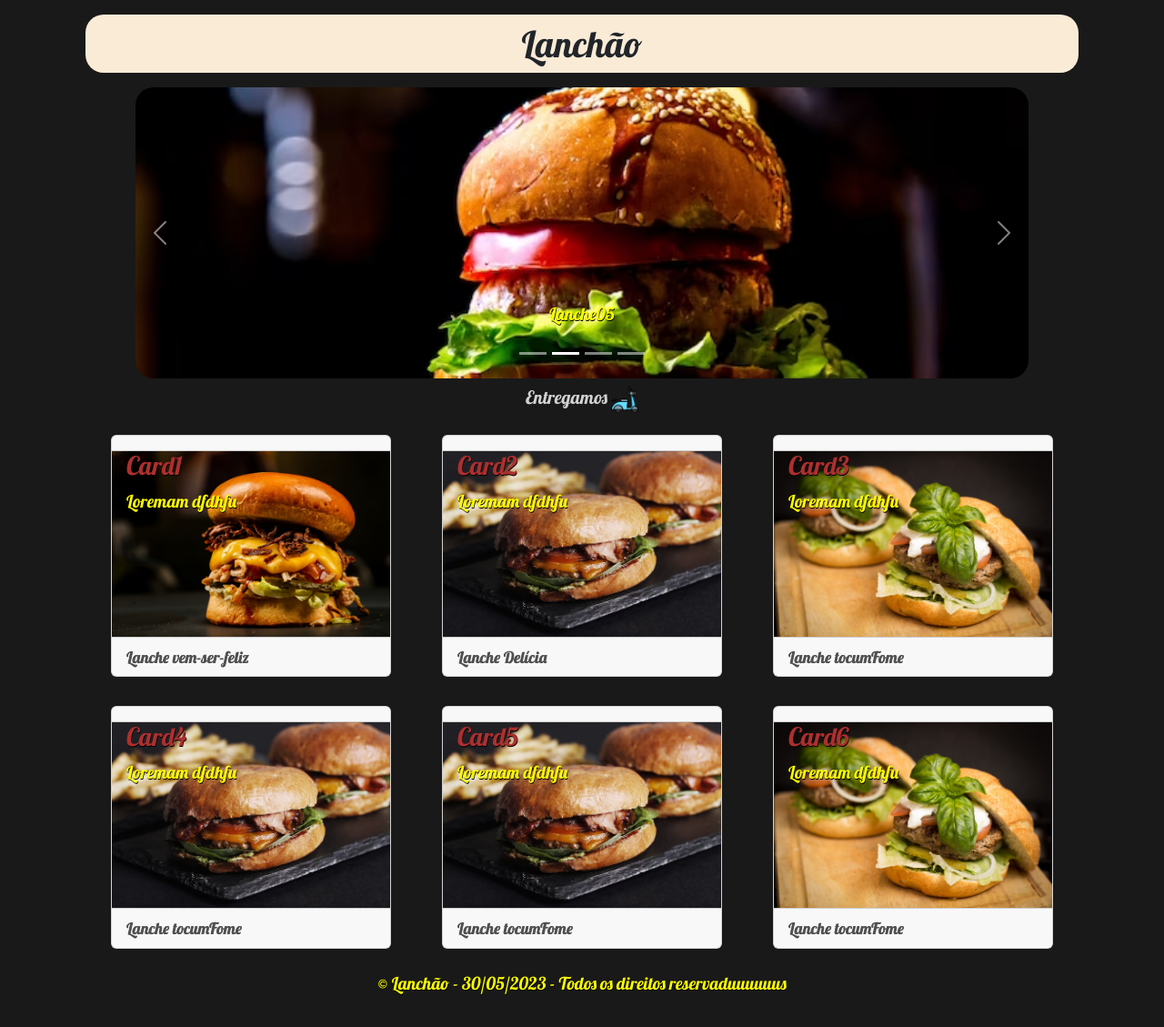
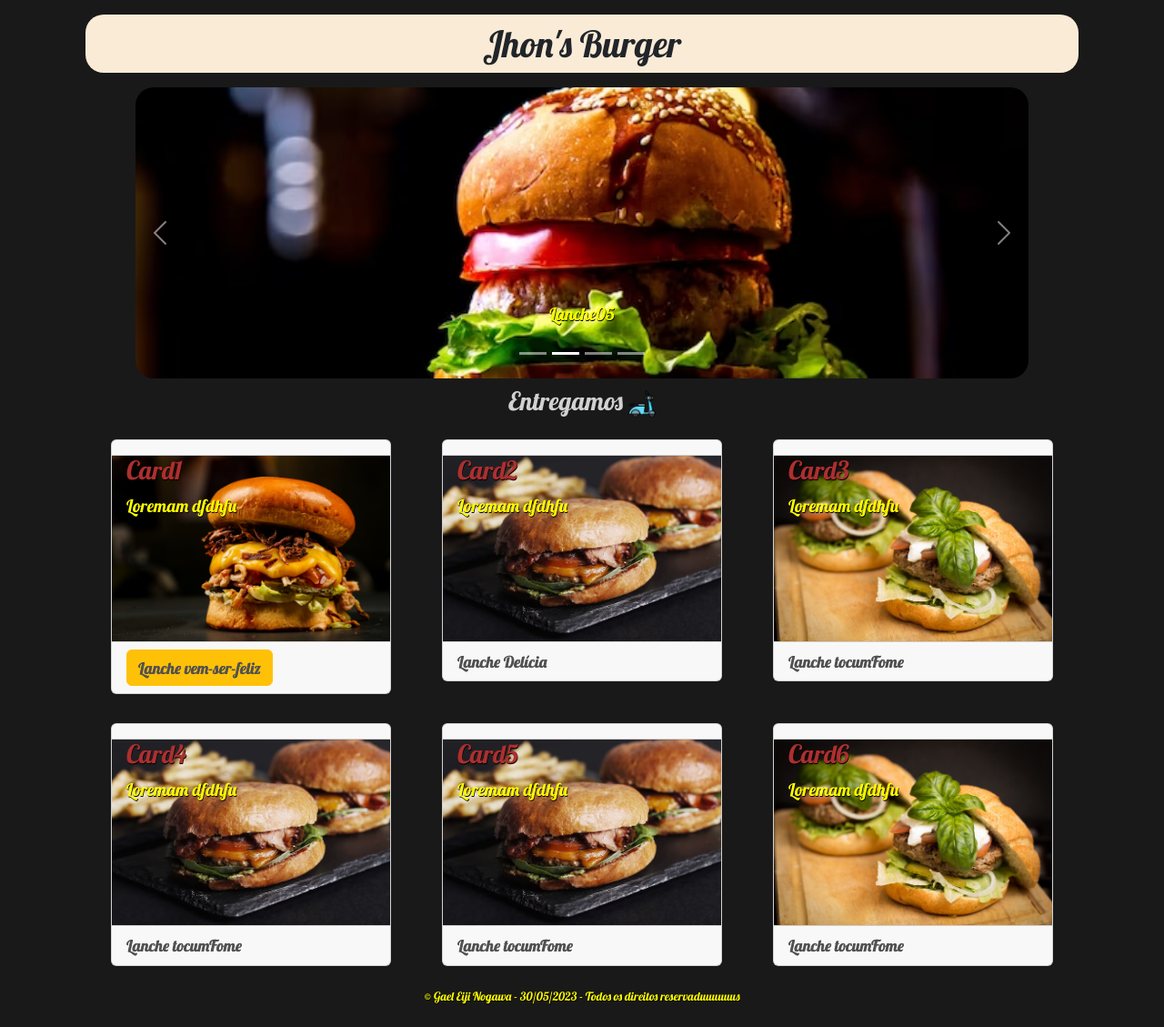
Before and after one commit to Gael-Nogawa/burguer, a plain HTML site: page index.html in a window 1280 px wide. Shown: the whole page at 91% size. Drawn offline with Linux system fonts and the light colour scheme.

Commit message:
ALterando o index

```diff
--- a/index.html
+++ b/index.html
@@ -8,7 +8,7 @@
     <link rel="preconnect" href="https://fonts.googleapis.com">
     <link rel="preconnect" href="https://fonts.gstatic.com" crossorigin>
     <link href="https://fonts.googleapis.com/css2?family=Lobster&family=Roboto:ital,wght@0,100;0,300;0,500;1,400;1,500&display=swap" rel="stylesheet">
-    <title>Lanches no framework Bootstrap</title>
+    <title>Jhon's Burger! Bora comer!</title>
 </head>
     <style>
 
@@ -26,7 +26,7 @@
             text-shadow: .5px .5px black;
         }
 
-        h5, h6 {
+        h3, h6 {
             color: rgba(255,255,255, 0.8);
         }
 
@@ -35,7 +35,7 @@
             border-radius: 20px;
         }
 
-        .card-body h3 {
+        .card-body > h3 {
             color: rgb(173, 47, 47);
             text-shadow: .5px .5px black;
         }
@@ -45,6 +45,7 @@
             min-width: 90%;
             height: 320px;
             object-fit: cover;
+            object-position: center;
             border-radius: 20px;
         }
 
@@ -56,9 +57,11 @@
             width: 320px;
         }
 
-        .card-img-overlay:hover { height: 400px;
-            transform: scale(1.10);
-            padding: 2rem;
+        .card-img-overlay:hover {
+            height: 80%;
+            transform: scale(1.02);
+            background-color: rgba(0,0,0,0.6);
+
         }
         .card-img-overlay {
             margin-bottom: 18%;
@@ -76,7 +79,9 @@
             cursor: pointer;
             text-shadow: none;
         }
-
+        footer > p{
+            font-size: small;
+        }
 
     </style>
 
@@ -88,7 +93,7 @@
             <div class="col-lg col-md col-sm mr-">
 
                 <header class="cabecalho">
-                    <h1 class="d-flex justify-content-center py-2 my-3">Lanchão</h1>
+                    <h1 class="d-flex justify-content-center py-2 my-3">Jhon's Burger</h1>
                 </header>
 
 
@@ -142,9 +147,9 @@
 
         <div class="row mx-0">
             <div class="col d-flex justify-content-center">
-                <h5 class="img-moto mt-2">Entregamos
+                <h3 class="img-moto mt-2">Entregamos
                     <img src="./assets/motinha.png" alt="">
-                </h5>
+                </h3>
             </div>
         </div>
 
@@ -159,7 +164,8 @@
                         <p>Loremam dfdhfu </p>
                     </div>
                     <footer class="card-footer">
-                        <a href="https://www.google.com" target="_blank">Lanche vem-ser-feliz</a>
+                        <button type="button" class="btn btn-warning"><a href="https://www.google.com" target="_blank">Lanche vem-ser-feliz</a></button>
+
                     </footer>
                 </div>
             </div>
@@ -247,7 +253,7 @@
             <div class="col">
                 <footer class=" d-flex justify-content-center my-2">
 
-                    <p>&copy; Lanchão - 30/05/2023 - Todos os direitos reservaduuuuuus</p>
+                    <p>&copy; Gael Eiji Nogawa - 30/05/2023 - Todos os direitos reservaduuuuuus</p>
                 </footer>
             </div>
         </div>
```
